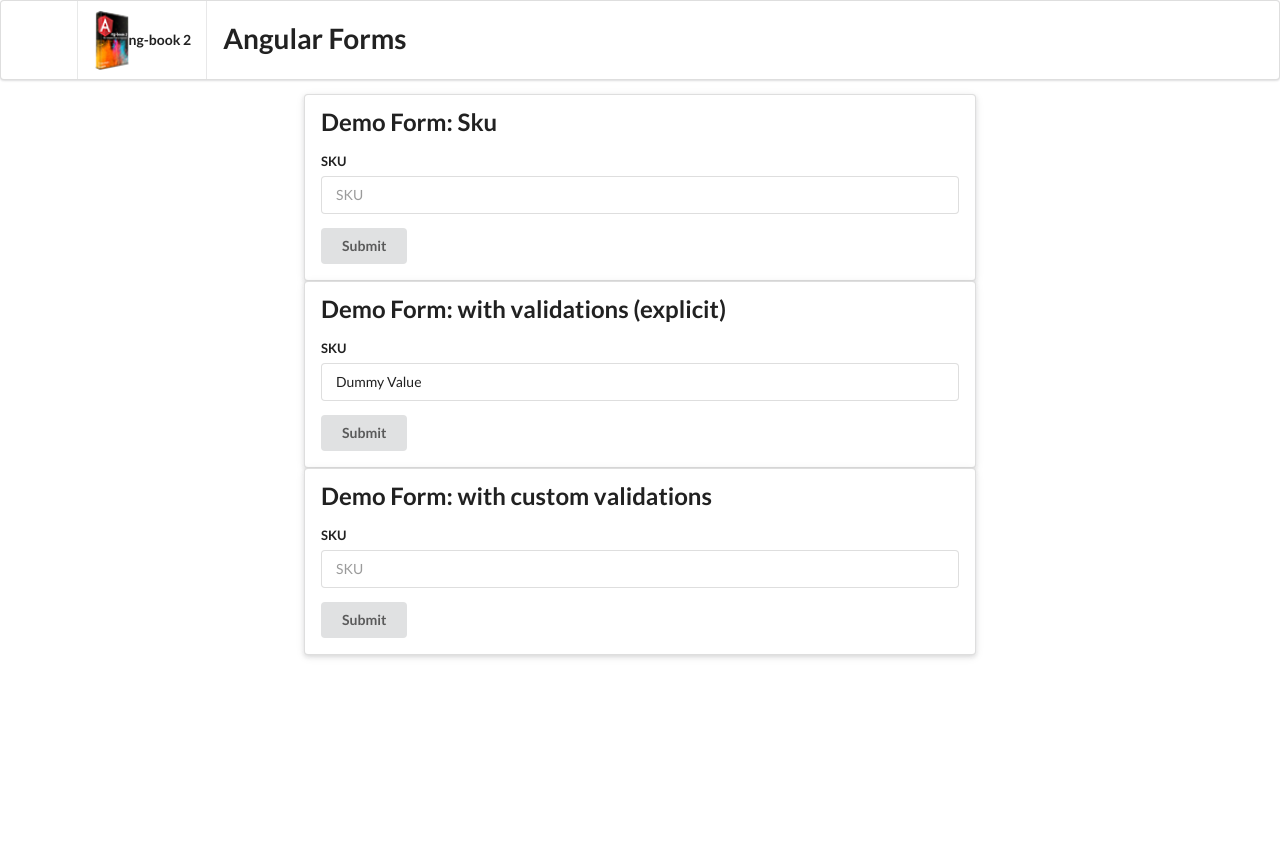
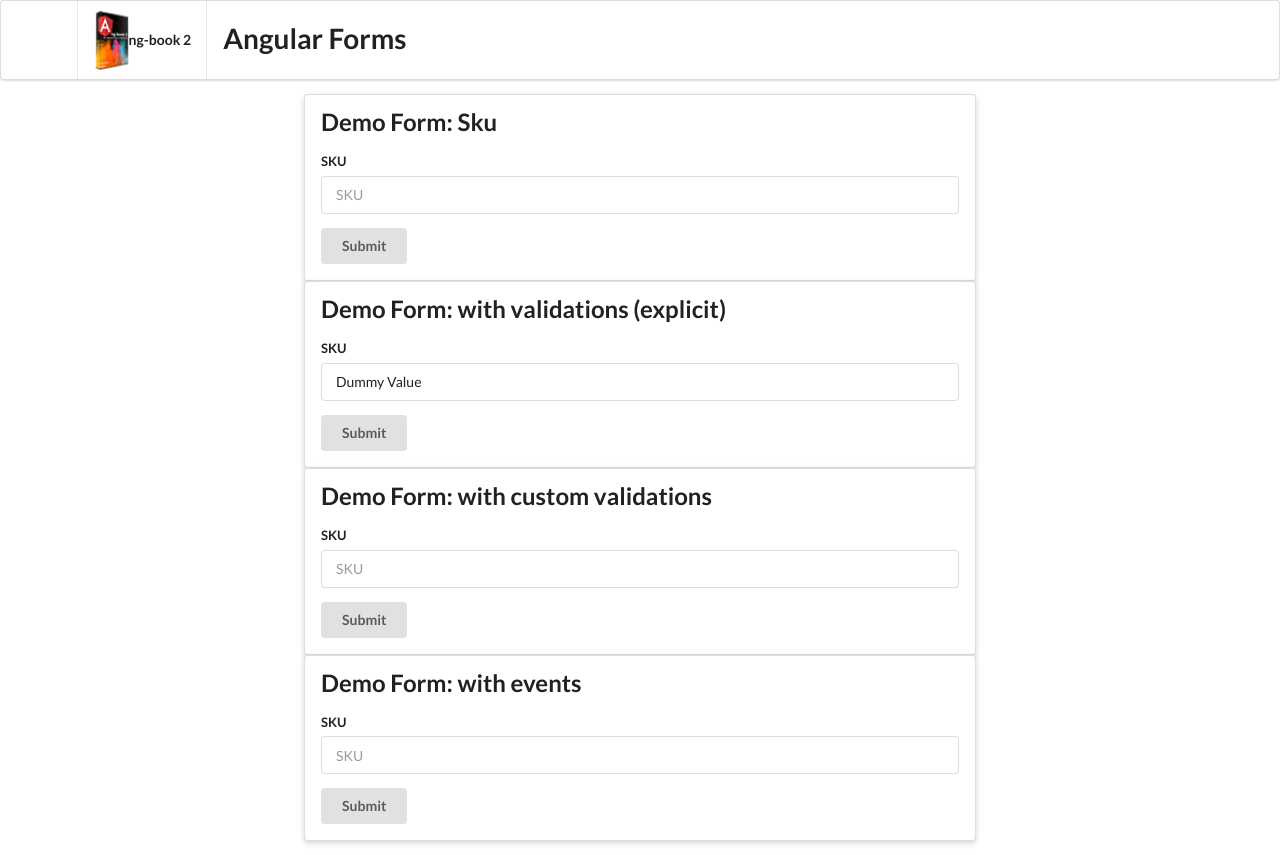
Before and after one commit to mahmudabir/angular-forms, an Angular app: page / in a window 1280 px wide. Before the commit the page ends 800 px from the top, so only its background shows below. Built offline with nearby package versions, Linux system fonts and the light colour scheme.

Commit message:
Watching For Changes using subscribe

```diff
--- a/src/app/app.component.html
+++ b/src/app/app.component.html
@@ -24,5 +24,6 @@
     <app-demo-form-sku></app-demo-form-sku>
     <app-demo-form-with-validations-explicit></app-demo-form-with-validations-explicit>
     <app-demo-form-with-custom-validation></app-demo-form-with-custom-validation>
+    <app-demo-form-with-events></app-demo-form-with-events>
   </div>
 </div>
--- a/src/app/app.module.ts
+++ b/src/app/app.module.ts
@@ -7,13 +7,15 @@ import {FormsModule, ReactiveFormsModule} from '@angular/forms';
 import {RouterModule} from '@angular/router';
 import { DemoFormWithValidationsExplicitComponent } from './demo-form-with-validations-explicit/demo-form-with-validations-explicit.component';
 import { DemoFormWithCustomValidationComponent } from './demo-form-with-custom-validation/demo-form-with-custom-validation.component';
+import { DemoFormWithEventsComponent } from './demo-form-with-events/demo-form-with-events.component';
 
 @NgModule({
   declarations: [
     AppComponent,
     DemoFormSkuComponent,
     DemoFormWithValidationsExplicitComponent,
-    DemoFormWithCustomValidationComponent
+    DemoFormWithCustomValidationComponent,
+    DemoFormWithEventsComponent
   ],
   imports: [
     BrowserModule,
--- /dev/null
+++ b/src/app/demo-form-with-events/demo-form-with-events.component.html
@@ -0,0 +1,26 @@
+<div class="ui raised segment">
+  <h2 class="ui header">Demo Form: with events</h2>
+  <form [formGroup]="myForm"
+        (ngSubmit)="onSubmit(myForm.value)"
+        class="ui form">
+
+    <div class="field"
+         [class.error]="!sku.valid && sku.touched">
+      <label for="skuInput">SKU</label>
+      <input type="text"
+             class="form-control"
+             id="skuInput"
+             placeholder="SKU"
+             formControlName="sku">
+      <div *ngIf="!sku.valid"
+           class="ui error message">SKU is invalid</div>
+      <div *ngIf="sku.hasError('required')"
+           class="ui error message">SKU is required</div>
+    </div>
+
+    <div *ngIf="!myForm.valid"
+         class="ui error message">Form is invalid</div>
+
+    <button type="submit" class="ui button">Submit</button>
+  </form>
+</div>
--- /dev/null
+++ b/src/app/demo-form-with-events/demo-form-with-events.component.ts
@@ -0,0 +1,42 @@
+import {Component, OnInit} from '@angular/core';
+import {AbstractControl, FormBuilder, FormGroup, Validators} from '@angular/forms';
+
+@Component({
+  selector: 'app-demo-form-with-events',
+  templateUrl: './demo-form-with-events.component.html',
+  styleUrls: []
+})
+export class DemoFormWithEventsComponent implements OnInit {
+  myForm: FormGroup;
+  sku: AbstractControl;
+
+  ngOnInit(): void {
+  }
+
+  constructor(fb: FormBuilder) {
+    this.myForm = fb.group({
+      sku: ['', Validators.required]
+    });
+
+    this.sku = this.myForm.controls.sku;
+    // this.sku = this.myForm.controls['sku'];
+
+    this.sku.valueChanges.subscribe(
+      (value: string) => {
+        console.log('sku changed to:', value);
+      }
+    );
+
+    this.myForm.valueChanges.subscribe(
+      (form: any) => {
+        console.log('form changed to:', form);
+      }
+    );
+
+  }
+
+  onSubmit(form: any): void {
+    console.log('you submitted value:', form.sku);
+  }
+
+}
```
Also changed, not shown: 1 other file (tests, documents, lock files or other folders).
